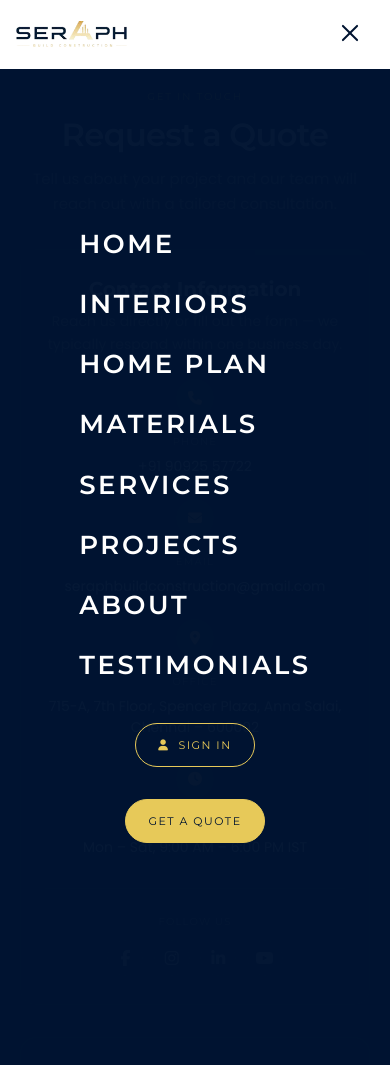
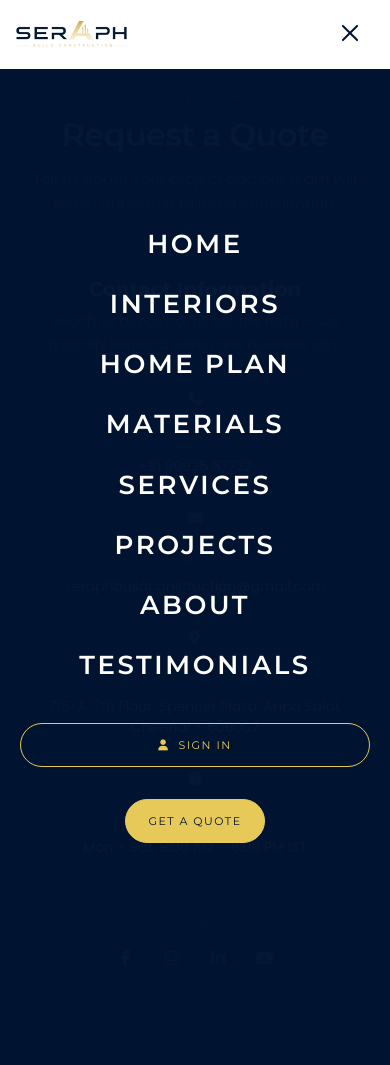
Before and after one commit to developer3circledesigns-commits/seraph_construction, a PHP site: page /contact.php in a window 390 px wide, after a click that opens the changed part. Run offline with PHP 8.4, Linux system fonts and the light colour scheme; some libraries are stand-ins or nearby versions.

Commit message:
contact page alignments

```diff
--- a/css/responsive.css
+++ b/css/responsive.css
@@ -195,6 +195,25 @@
     gap: 1rem;
   }
 
+  .topbar__login,
+  .topbar__actions .topbar__quote {
+    text-align: center;
+    justify-content: center;
+  }
+
+  .mobile-menu nav {
+    align-items: center;
+    text-align: center;
+    width: 100%;
+  }
+
+  .mobile-menu__link,
+  .mobile-menu__login {
+    justify-content: center;
+    text-align: center;
+    width: 100%;
+  }
+
   /* Decrease hero text for small laptops */
   .blur-panel__content.hero__content h1,
   .blur-panel__content.hero__content h2 {
@@ -1449,11 +1468,16 @@
     min-height: 44px;
     display: flex;
     align-items: center;
+    justify-content: center;
+    text-align: center;
+    width: 100%;
   }
 
   .mobile-menu__login,
   .mobile-menu__quote {
     min-height: 44px;
+    justify-content: center;
+    text-align: center;
   }
 
   .h-track,
@@ -1700,4 +1724,17 @@
     margin-left: auto;
     margin-right: auto;
   }
-}
+
+  /* Top navigation — mobile menu */
+  .mobile-menu nav {
+    align-items: center;
+    width: 100%;
+  }
+
+  .mobile-menu__link,
+  .mobile-menu__login {
+    justify-content: center;
+    text-align: center;
+    width: 100%;
+  }
+}
```
